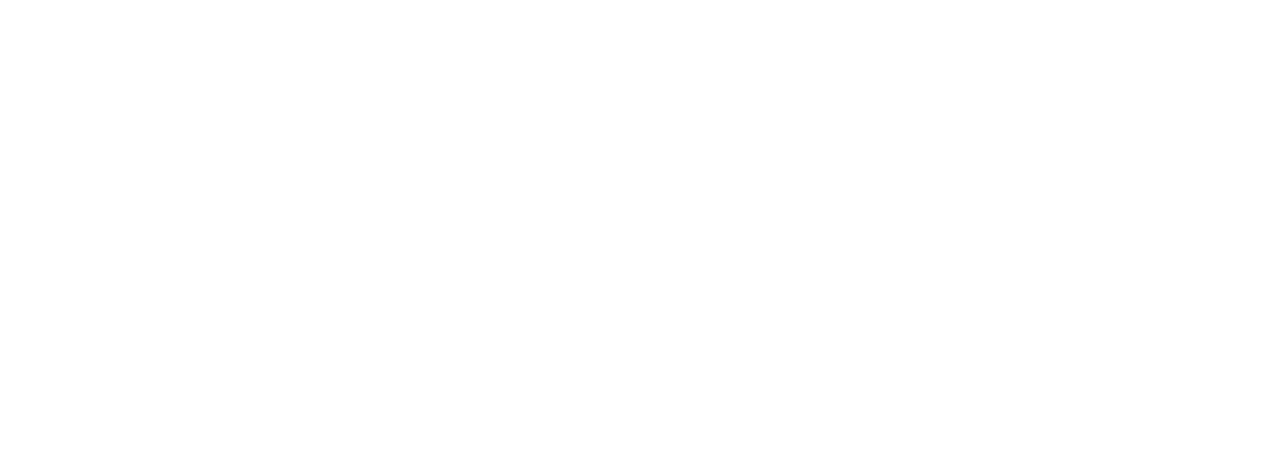
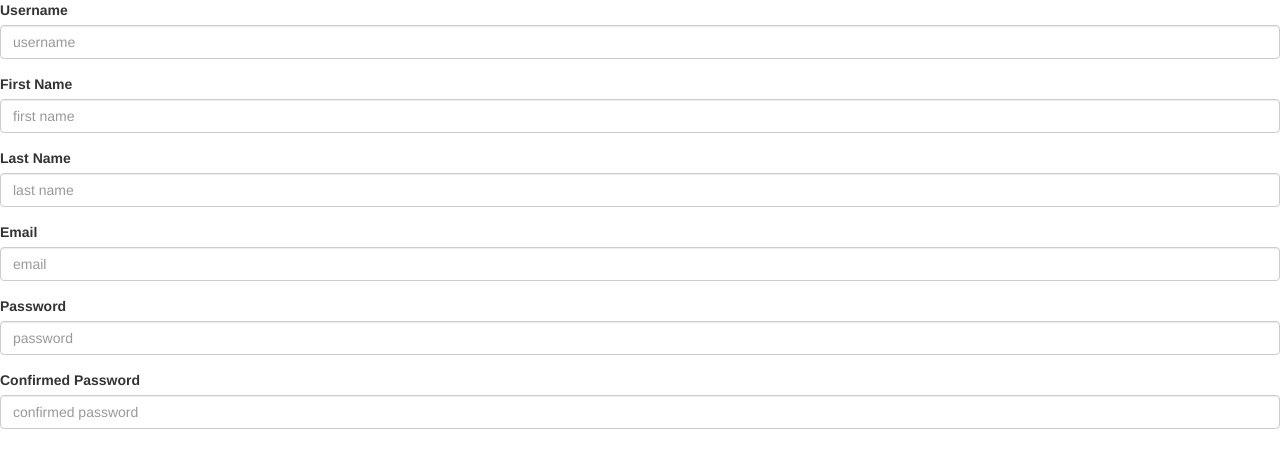
Before and after one commit to shawn-ng/Blog-Post-Website-FrontEnd, a React app: page /register in a window 1280 px wide. Before the commit this address had no page. Shown: the top 468 px of the page. Built offline with nearby package versions, Linux system fonts and the light colour scheme.

Commit message:
bugged fix on react router dom

```diff
--- a/src/components/App.js
+++ b/src/components/App.js
@@ -1,16 +1,18 @@
 import React from 'react'
-import { BrowserRouter, Routes, Route } from 'react-router-dom'
+import { BrowserRouter as Router, Routes, Route } from 'react-router-dom'
 
 // importing components
 import Home from './common/Home.js'
+import Register from './register_page/Register'
 
 function App() {
   return (
-    <BrowserRouter>
+    <Router>
       <Routes>
-        <Route path="/" element={<Home />} />
+        <Route exact path="/" element={<Home />} />
+        <Route exact path="/register" element={<Register />} />
       </Routes>
-    </BrowserRouter>
+    </Router>
   )
 }
 
--- a/src/components/register_page/Register.js
+++ b/src/components/register_page/Register.js
@@ -7,7 +7,66 @@ import React from 'react'
 // password
 
 function Register() {
-  return
+  return (
+    <div>
+      <form>
+        <div className="form-group">
+          <label htmlFor="usernameInput">Username</label>
+          <input
+            type="input"
+            id="usernameInput"
+            className="form-control"
+            placeholder="username"
+          />
+        </div>
+        <div className="form-group">
+          <label htmlFor="fisrtNameInput">First Name</label>
+          <input
+            type="input"
+            id="fisrtNameInput"
+            className="form-control"
+            placeholder="first name"
+          />
+        </div>
+        <div className="form-group">
+          <label htmlFor="lastNameInput">Last Name</label>
+          <input
+            type="input"
+            id="lastNameInput"
+            className="form-control"
+            placeholder="last name"
+          />
+        </div>
+        <div className="form-group">
+          <label htmlFor="emailInput">Email</label>
+          <input
+            type="email"
+            id="emailInput"
+            className="form-control"
+            placeholder="email"
+          />
+        </div>
+        <div className="form-group">
+          <label htmlFor="passwordInput">Password</label>
+          <input
+            type="password"
+            id="passwordInput"
+            className="form-control"
+            placeholder="password"
+          />
+        </div>
+        <div className="form-group">
+          <label htmlFor="confirmedPasswordInput">Confirmed Password</label>
+          <input
+            type="password"
+            id="confirmedpasswordInput"
+            className="form-control"
+            placeholder="confirmed password"
+          />
+        </div>
+      </form>
+    </div>
+  )
 }
 
 export default Register
--- a/src/index.js
+++ b/src/index.js
@@ -2,4 +2,9 @@ import React from 'react'
 import ReactDOM from 'react-dom'
 import App from './components/App.js'
 
-ReactDOM.render(<App />, document.getElementById('root'))
+ReactDOM.render(
+  <React.StrictMode>
+    <App />
+  </React.StrictMode>,
+  document.getElementById('root')
+)
--- a/webpack.config.js
+++ b/webpack.config.js
@@ -40,8 +40,8 @@ module.exports = (webpackEnv) => {
     devServer: {
       hot: true,
       open: true,
-      port: 8001,
-      // historyApiFallback: true,
+      port: 3000,
+      historyApiFallback: true,
       // proxy: {
       //   // ! This tells webpack about express. Any requests to we prefix with /api will get redirected to django!
       //   '': {
```
Also changed, not shown: package.json (+4 -4 lines), 1 other file (tests, documents, lock files or other folders).
